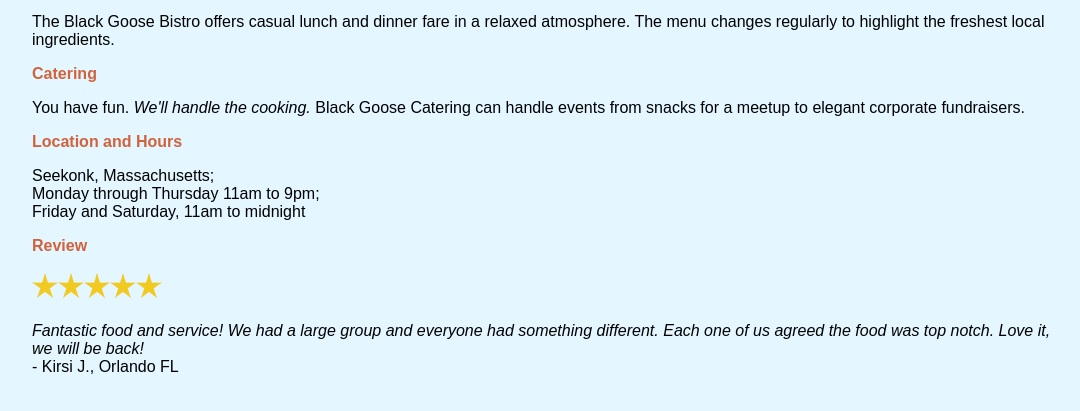
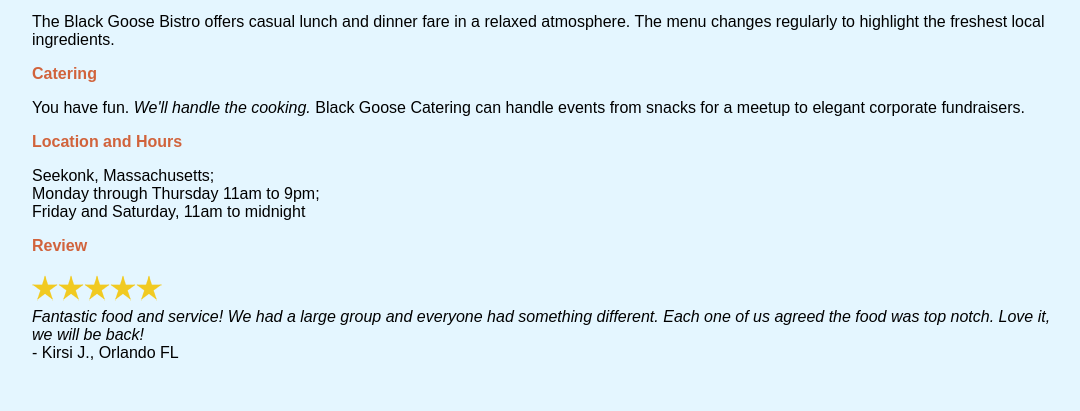
Before and after one commit to tammiehelmick/fid, a plain HTML site: page blackgoose/index.html in a window 1280 px wide. Shown: the part 293-704 px from the top of the page, without its empty margins (96-1176 px from the left). Drawn offline with Linux system fonts and the light colour scheme.

Commit message:
Updated index.html

```diff
--- a/blackgoose/index.html
+++ b/blackgoose/index.html
@@ -43,8 +43,7 @@
 Monday through Thursday 11am to 9pm; <br>Friday and Saturday, 11am to midnight</p>
 
 <h2>Review</h2>
-<img src="stars.png" alt="stars">
-<p><em>Fantastic food and service! We had a large group and everyone had something different. Each one of us agreed the food was top notch. Love it, we will be back!</em><br>
+<p><img src="stars.png" alt="stars"><br><em>Fantastic food and service! We had a large group and everyone had something different. Each one of us agreed the food was top notch. Love it, we will be back!</em><br>
  - Kirsi J., Orlando FL</p>
 
 </body>
```
